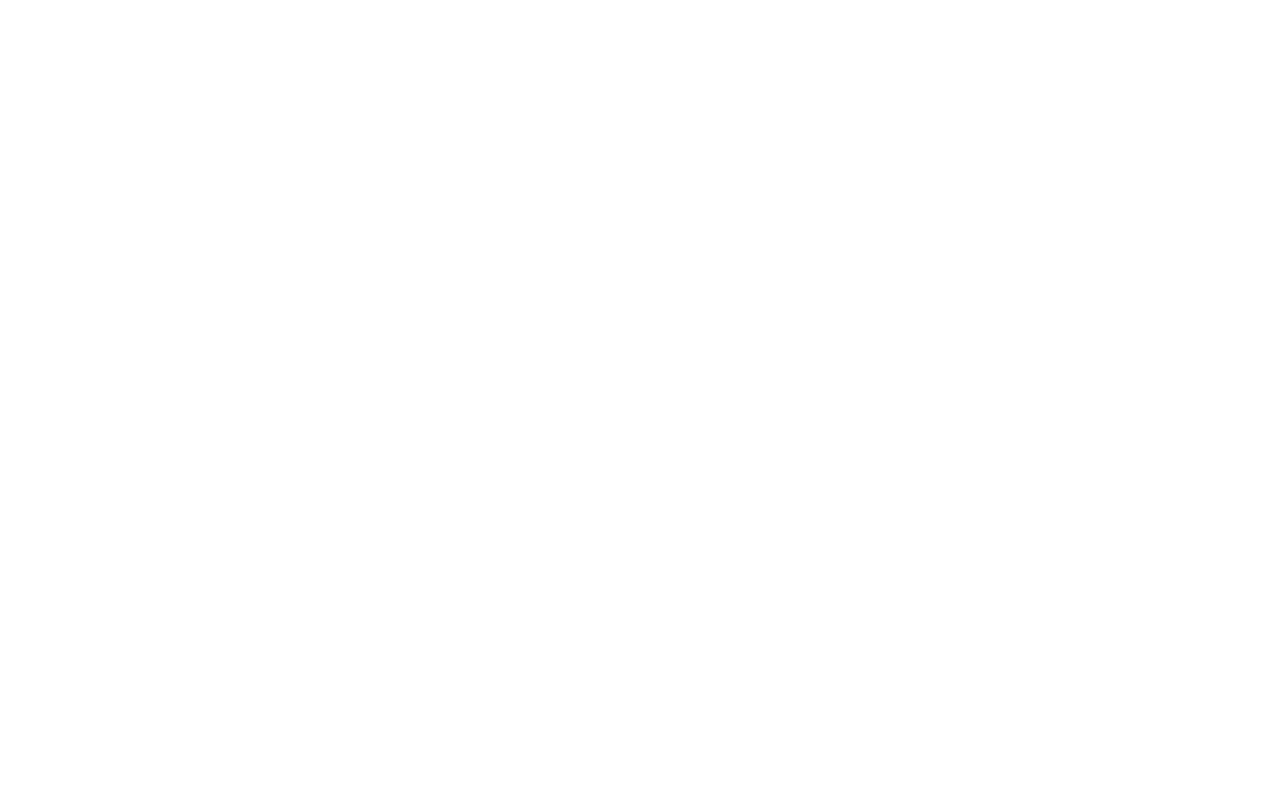
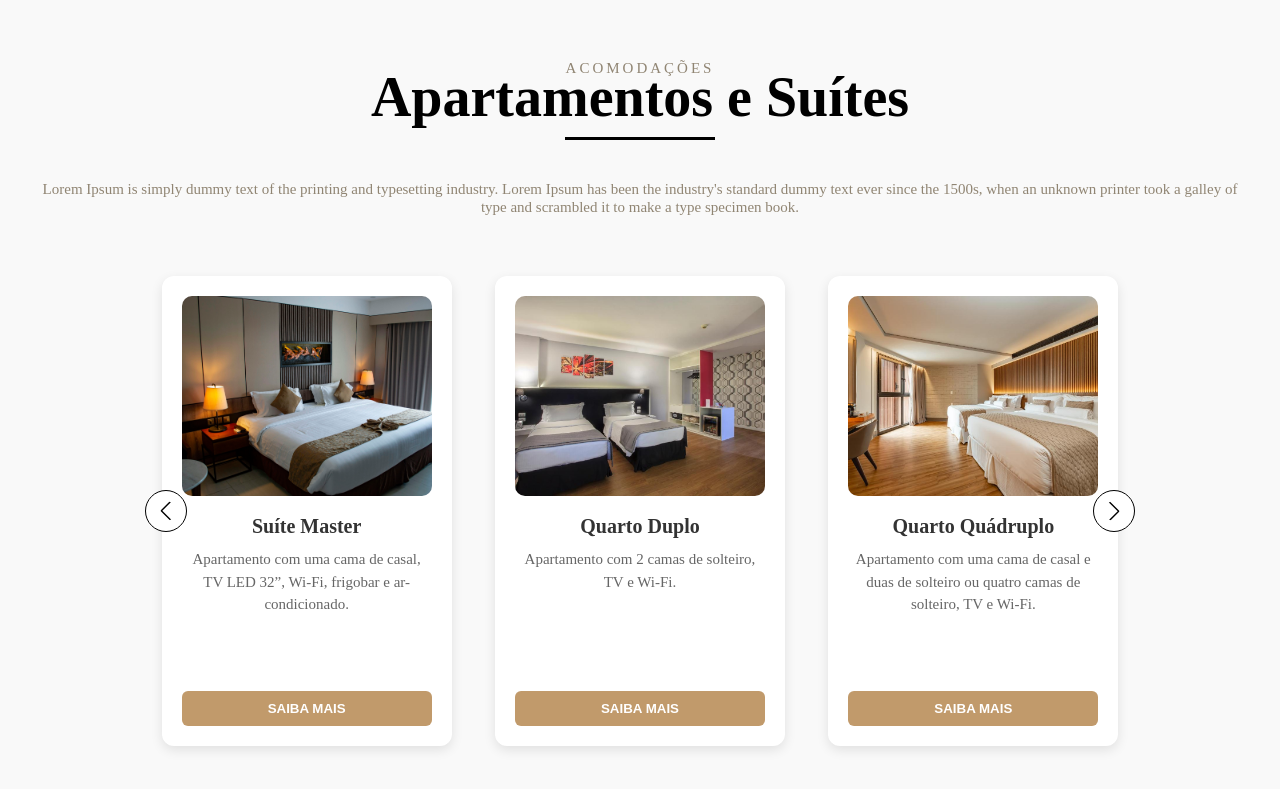
Before and after one commit to LuizSoares1/hotel, a React (Vite) app: page / in a window 1280 px wide. Shown: the part 1601-2390 px from the top of the page. Before the commit the page ends 1600 px from the top, so only its background shows below. Built offline with nearby package versions, Linux system fonts and the light colour scheme; a web font is replaced by a local one.

Commit message:
Correções e criação da section accomodations

```diff
--- a/package.json
+++ b/package.json
@@ -17,7 +17,8 @@
     "react-datepicker": "^8.7.0",
     "react-dom": "^19.1.1",
     "react-icons": "^5.5.0",
-    "sass": "^1.93.2"
+    "sass": "^1.93.2",
+    "swiper": "^12.0.2"
   },
   "devDependencies": {
     "@eslint/js": "^9.36.0",
--- a/src/components/styles/GuestsDropdown.sass
+++ b/src/components/styles/GuestsDropdown.sass
@@ -62,6 +62,11 @@
         border-radius: 4px
         border: 1px solid #ccc
         min-width: 80px
+        width: 100%
+        padding: 15px 10px
+        font-size: 16px
+        font-weight: 600
+
 
 .apply-btn
     width: 100%
--- a/src/components/styles/header.sass
+++ b/src/components/styles/header.sass
@@ -27,8 +27,6 @@
         .hotel-link a
             border-color: #000
             color: #000
-            &:hover
-                color: #fff
 
 .hotel-logo
     color: #fff
--- a/src/pages/Home.tsx
+++ b/src/pages/Home.tsx
@@ -2,15 +2,16 @@
 import Header from '../components/Header'
 import Landing from './Landing'
 import Hotel from './Hotel'
+import Acomodacoes from './accommodations'
 
 const Home: React.FC = () => {
   return (
-    <div>
-        <Header />
-        <Landing />
-        <Hotel />
-    </div>
-
+    <>
+      <Header />
+      <Landing />
+      <Hotel />
+      <Acomodacoes />
+    </>
   )
 }
 
--- a/src/pages/Landing.tsx
+++ b/src/pages/Landing.tsx
@@ -128,7 +128,7 @@
             </div>
             <div className='landing-form-group-date'>
               <GoTag />
-              <input type="text" placeholder="Código promocional"/>
+              <input type="text" placeholder="Código promocional" />
             </div>
           </div>
 
--- /dev/null
+++ b/src/pages/accommodations.tsx
@@ -0,0 +1,118 @@
+import React, { useEffect, useState } from 'react'
+import { Swiper, SwiperSlide } from 'swiper/react'
+import { Pagination, Navigation } from 'swiper/modules'
+import './style/accomodations.sass'
+import 'swiper/swiper.css'
+import 'swiper/css/navigation'
+
+const rooms = [
+    {
+        img: '/suite-master.jpg',
+        title: 'Suíte Master',
+        desc: 'Apartamento com uma cama de casal, TV LED 32”, Wi-Fi, frigobar e ar-condicionado.'
+    },
+    {
+        img: '/suite-trabalho.jpg',
+        title: 'Quarto Duplo',
+        desc: 'Apartamento com 2 camas de solteiro, TV e Wi-Fi.'
+    },
+    {
+        img: '/suite.jpg',
+        title: 'Quarto Quádruplo',
+        desc: 'Apartamento com uma cama de casal e duas de solteiro ou quatro camas de solteiro, TV e Wi-Fi.'
+    },
+    {
+        img: '/suite-master.jpg',
+        title: 'Suíte Master',
+        desc: 'Apartamento com uma cama de casal, TV LED 32”, Wi-Fi, frigobar e ar-condicionado.'
+    },
+    {
+        img: '/suite-trabalho.jpg',
+        title: 'Quarto Duplo',
+        desc: 'Apartamento com 2 camas de solteiro, TV e Wi-Fi.'
+    },
+    {
+        img: '/suite.jpg',
+        title: 'Quarto Quádruplo',
+        desc: 'Apartamento com uma cama de casal e duas de solteiro ou quatro camas de solteiro, TV e Wi-Fi.'
+    },
+
+]
+
+const Acomodacoes: React.FC = () => {
+    const [slidesPerView, setSlidesPerView] = useState(3)
+    const [spaceBetween, setSpaceBetween] = useState(0)
+
+useEffect(() => {
+  const handleResize = () => {
+    const width = window.innerWidth
+    if (width < 640) {
+      setSlidesPerView(1)
+      setSpaceBetween(10)
+    } else if (width < 768) {
+      setSlidesPerView(1)
+      setSpaceBetween(15)
+    } else if (width < 1024) {
+      setSlidesPerView(2)
+      setSpaceBetween(20)
+    } else {
+      setSlidesPerView(3)
+      setSpaceBetween(0)
+    }
+  }
+
+  handleResize()
+  window.addEventListener('resize', handleResize)
+  return () => window.removeEventListener('resize', handleResize)
+}, [])
+
+    return (
+        <section className='accommodations-section'>
+            <div className='accommodations-container'>
+                <div className='accommodations-texts'>
+                    <div className='accommodations-tittles'>
+                        <div className='accommodations-span'>
+                            <span>ACOMODAÇÕES</span>
+                        </div>
+                        <div className='accommodations-h1'>
+                            <h1>Apartamentos e Suítes</h1>
+                        </div>
+                        <div className='accommodations-bar'>
+                            <div className='bar'></div>
+                        </div>
+                    </div>
+                    <div className='accommodations-text'>
+                        <div className='accommodations-paragraph'>
+                            <span>Lorem Ipsum is simply dummy text of the printing and typesetting industry. Lorem Ipsum has been the industry's standard dummy text ever since the 1500s, when an unknown printer took a galley of type and scrambled it to make a type specimen book.</span>
+                        </div>
+                    </div>
+                </div>
+
+                <Swiper
+                    className="accommodations-slider"
+                    modules={[Pagination, Navigation]}
+                    slidesPerView={slidesPerView}
+                    spaceBetween={spaceBetween}
+                    pagination={{ clickable: true }}
+                    navigation={true}
+                    loop={true}
+                >
+                    {rooms.map((room, index) => (
+                        <SwiperSlide key={index}>
+                            <div className="accommodation-card">
+                                <div className="accommodation-card-img">
+                                    <img src={room.img} alt={room.title} />
+                                </div>
+                                <h2>{room.title}</h2>
+                                <p>{room.desc}</p>
+                                <button>SAIBA MAIS</button>
+                            </div>
+                        </SwiperSlide>
+                    ))}
+                </Swiper>
+            </div>
+        </section>
+    )
+}
+
+export default Acomodacoes
--- /dev/null
+++ b/src/pages/style/accomodations.sass
@@ -0,0 +1,136 @@
+.accommodations-section
+    display: flex
+    justify-content: center
+    align-items: center
+    background: #F5F5F5
+
+.accommodations-section
+  padding: 60px 20px
+  background: #f9f9f9
+
+.accommodations-container
+  max-width: 1200px
+  width: 100%
+  text-align: center
+  display: flex
+  flex-direction: column
+  justify-content: center
+  align-items: center
+
+.accommodations-tittles
+  margin-bottom: 20px
+
+.accommodations-span span
+    font-family: Poppins
+    font-weight: 400
+    font-size: 15px
+    text-transform: uppercase
+    letter-spacing: 3px
+    color: #908573
+
+.accommodations-h1 h1
+    font-size: 56px
+    font-family: "lora"
+    font-weight: 700
+    line-height: 40px
+
+.accommodations-bar
+  margin: 20px 0 40px 0
+  display: flex
+  justify-content: center
+
+.bar
+  height: 3px
+  background: #000
+  width: 150px
+
+.accommodations-text span
+    font-size: 15px
+    color: #908573
+
+/* Slider */
+.accommodations-slider
+  width: 100%
+  max-width: 1000px
+  margin: 40px auto 0
+  position: relative
+  overflow: visible
+  padding: 20px 0
+
+
+.slider-content
+  display: flex
+  justify-content: center
+  transition: transform 0.6s ease-in-out
+  will-change: transform
+
+.swiper-wrapper
+  padding: 20px 0
+
+.swiper-slide
+  display: flex
+  justify-content: center
+
+.accommodation-card
+  width: 100%
+  max-width: 250px
+  margin: 0 auto
+  height: 430px
+  display: flex
+  flex-direction: column
+  justify-content: space-between
+  padding: 20px
+  border-radius: 12px
+  background: #fff
+  box-shadow: 0 4px 12px rgba(0,0,0,0.1)
+
+.accommodation-card-img img
+  width: 100%
+  height: 200px
+  object-fit: cover
+  border-radius: 10px
+
+.accommodation-card h2
+  font-size: 20px
+  font-weight: 700
+  margin: 15px 0 10px
+  color: #333
+
+.accommodation-card p
+  font-size: 15px
+  color: #666
+  line-height: 1.5
+  flex-grow: 1
+
+.accommodation-card button
+  margin-top: 15px
+  padding: 10px 20px
+  border: none
+  border-radius: 6px
+  background: #c19a6b
+  color: #fff
+  font-weight: 600
+  cursor: pointer
+  transition: background 0.3s ease
+
+  &:hover
+    background: #a67c52
+
+.swiper-button-prev,
+.swiper-button-next
+  svg
+    color: #000
+    width: 20px !important
+    height: 20px !important
+    background: #fff !important
+    padding: 10px
+    border-radius: 100%
+    border: 1px solid #000
+
+@media (max-width: 1024px)
+  .accommodations-slider
+    max-width: 700px
+
+@media (max-width: 768px)
+    .accommodations-slider
+      max-width: 340px
--- a/src/pages/style/hotel.sass
+++ b/src/pages/style/hotel.sass
@@ -1,50 +1,50 @@
 .hotel-section
-    min-height: 100vh
-    display: flex
-    justify-content: center
-    align-items: center
+  min-height: 100vh
+  display: flex
+  justify-content: center
+  align-items: center
 
 .hotel-container
-    display: flex
-    flex-wrap: wrap
-    justify-content: center
-    align-items: center
-    gap: 30px
-    width: 100%
+  display: flex
+  flex-wrap: wrap
+  justify-content: center
+  align-items: center
+  gap: 30px
+  width: 100%
 
 .hotel-sobre
-    flex: 1
-    max-width: 600px
-    min-width: 350px
+  flex: 1
+  max-width: 600px
+  min-width: 350px
 
 .hotel-text-span
-    span
-        font-family: Poppins
-        font-weight: 400
-        font-size: 15px
-        text-transform: uppercase
-        letter-spacing: 3px
-        color: #908573
+  span
+    font-family: Poppins
+    font-weight: 400
+    font-size: 15px
+    text-transform: uppercase
+    letter-spacing: 3px
+    color: #908573
 
 .hotel-text-tittle-h1
-    h1
-        font-size: 56px
-        font-family: "lora"
-        font-weight: 700
-        line-height: 40px
+  h1
+    font-size: 56px
+    font-family: "lora"
+    font-weight: 700
+    line-height: 40px
 
 .hotel-text-tittle-bar
-    margin: 20px 0 40px 0
+  margin: 20px 0 40px 0
 
 .bar
-    height: 3px
-    background: #000
-    width: 150px
+  height: 3px
+  background: #000
+  width: 150px
 
 .hotel-text-p
-    span
-        font-size: 15px
-        color: #908573
+  span
+    font-size: 15px
+    color: #908573
 
 .hotel-slider
   margin-top: 40px
@@ -75,7 +75,6 @@
 
   &.active
     opacity: 1
-    z-index: 1
 
 .slider-btn
   position: absolute
--- a/src/pages/style/landing.sass
+++ b/src/pages/style/landing.sass
@@ -5,6 +5,7 @@
     background-size: cover
     background-position: center center
     background-repeat: no-repeat
+    z-index: 1
 
 .landing-text-div
     color: #fff
@@ -20,7 +21,7 @@
 
 .landing-form-container
     position: absolute
-    top: 90%   // ajusta a altura (pode ser 50% se quiser bem no meio)
+    top: 90% // ajusta a altura (pode ser 50% se quiser bem no meio)
     left: 50%
     transform: translate(-50%, -50%)
     background: rgba(0,0,0,0.7)
@@ -42,7 +43,6 @@
     width: 100%
     justify-content: center
 
-
 .landing-form-group-date
     display: flex
     height: 44px
@@ -53,6 +53,7 @@
     font-size: 1.5rem
     border-bottom: 1px solid #ffffffa8
     min-width: 232px
+
     input
         background: transparent
         border: none
@@ -67,10 +68,10 @@
         &::placeholder
             color: #fff
 
-
 .landing-form-group-btn
     height: 100%
     min-width: 230px
+
     button
         height: 100%
         width: 100%
@@ -86,7 +87,7 @@
             color: #fff
 
 .arrow-icon
-  transition: transform 0.3s ease
+    transition: transform 0.3s ease
 
 .arrow-icon.rotated
-  transform: rotate(180deg)
+    transform: rotate(180deg)
--- /dev/null
+++ b/src/swiper-css.d.ts
@@ -0,0 +1,2 @@
+declare module 'swiper/css/navigation'
+declare module 'swiper/css/pagination'
```
Also changed, not shown: src/styles/app.sass (line endings or trailing spaces), 1 other file (tests, documents, lock files or other folders).
